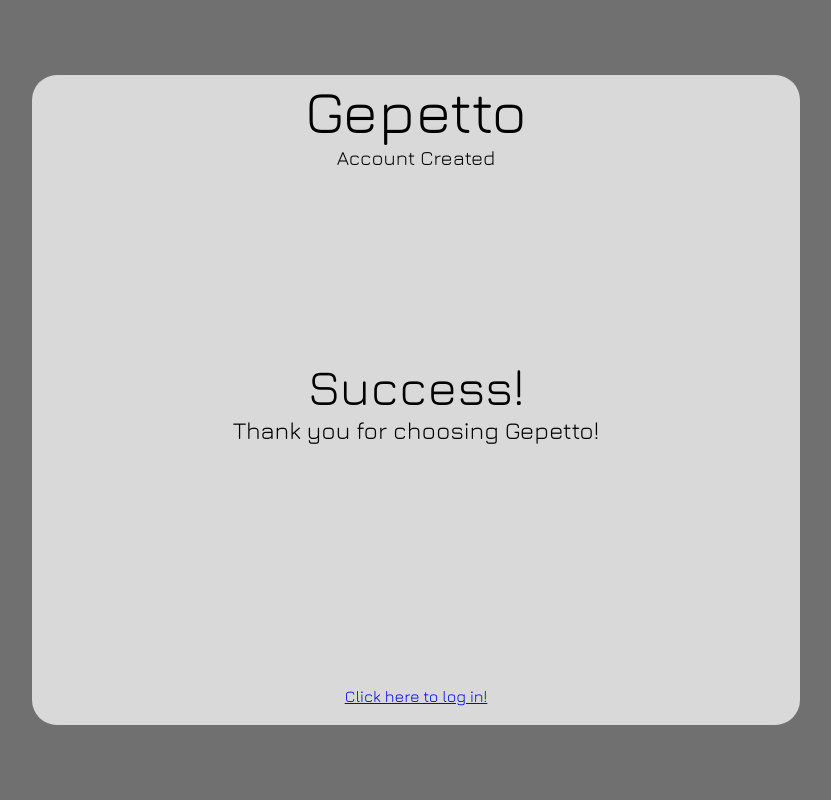
After one commit to kabanos2137/Gepetto, a Django app: page /create-acc-success in a window 1280 px wide. The commit adds this page. Shown: the whole page, without its empty margins (224-1055 px from the left). Run offline with Django 5.2, Linux system fonts and the light colour scheme.

Commit message:
Add create account success page and update form handling

```diff
--- a/api/views.py
+++ b/api/views.py
@@ -49,6 +49,7 @@ def user(_request):
                 "found": False
             }, status=status.HTTP_400_BAD_REQUEST)
     elif _request.method == 'POST': # check if request method is POST
+        print(_request.data) # print request data for debugging
         _username = _request.data['username'] # get username from request
         _password = _request.data['password'] # get password from request
         _email = _request.data['email'] # get email from request
--- a/main/static/main/scripts/create-acc.js
+++ b/main/static/main/scripts/create-acc.js
@@ -5,8 +5,6 @@ let passwordSame = false; // Initialize variable to check if password and retype
 
 let loginDuplicate = false; // Initialize variable to check if username is already taken
 let emailDuplicate = false; // Initialize variable to check if email is already taken
-
-//#region Functions
 
 class createAccountForm {
     static interpolateColor(startColor, endColor, progress) { // Interpolate between two colors
@@ -60,11 +58,11 @@ class createAccountForm {
         if(value.length > 7 && hasAtLeastEightChars === false) { // Check if the password has at least 8 characters
             hasAtLeastEightChars = true; // Set the flag to true
             let svg = document.getElementById("create-acc-form-password-validation").children[0].children[0]; // Get the SVG element
-            displayCorrectAnimation(svg); // Display the correct animation
+            this.displayCorrectAnimation(svg); // Display the correct animation
         }else if(value.length < 8 && hasAtLeastEightChars){
             hasAtLeastEightChars = false; // Set the flag to false
             let svg = document.getElementById("create-acc-form-password-validation").children[0].children[0]; // Get the SVG element
-            displayWrongAnimation(svg); // Display the wrong animation
+            this.displayWrongAnimation(svg); // Display the wrong animation
         }
 
         if(hasBothCases(value) && hasLowerUpperCase === false){ // Check if the password has both lower and upper case letters
@@ -156,23 +154,56 @@ class createAccountForm {
             .catch(err => console.log(err));
     }
 
+    static createAccountEventListener(event) { // Add event listener to the create account button
+        event.preventDefault(); // Prevent default action
+        if(hasAtLeastEightChars && hasLowerUpperCase && hasSpecialCharsOrNumbers && passwordSame && !loginDuplicate && !emailDuplicate) { // Check if the data is valid
+            let form = new FormData(document.forms["create-acc-form"]); // Get the form data
+
+            let username = form.get("username"); // Get the username
+            let password = form.get("password"); // Get the password
+            let email = form.get("email"); // Get the email
+
+            if (username === "" || password === "" || email === "") { // Check if the data is valid
+                return;
+            }
+
+            fetch("/api/user", { // Send the data to the server
+                method: "POST",
+                headers: {
+                    "Content-Type": "application/json" // Set content type to JSON
+                },
+                body: JSON.stringify({
+                    username: username,
+                    password: password,
+                    email: email
+                })
+            })
+                .then(res => res.json())
+                .then(() => {
+                    swup.navigate('/create-acc-success'); // Navigate to the success page
+                });
+        }
+    }
+
     static addEventListeners() {
         document.getElementById("create-acc-form-username").addEventListener("input", (event) => { // Add event listener to the username input field)
-            this.loginEventListener(event);
+            this.loginEventListener(event); // Add event listener to the username input field
         });
 
         document.getElementById("create-acc-form-email").addEventListener("input", (event) => { // Add event listener to the username input field)
-            this.emailEventListener(event);
+            this.emailEventListener(event); // Add event listener to the email input field
         });
 
         document.getElementById("create-acc-form-password").addEventListener("input", (event) => { // Add event listener to the password input field
-            this.passwordEventListener(event);
+            this.passwordEventListener(event); // Add event listener to the password input field
         });
 
         document.getElementById("create-acc-form-retype-password").addEventListener("input", (event) => { // Add event listener to the retype password input field
-            this.retypePasswordEventListener(event);
+            this.retypePasswordEventListener(event); // Add event listener to the retype password input field
+        });
+
+        document.getElementById("create-acc-form-button-create-account").addEventListener("click", (event) => {
+           this.createAccountEventListener(event); // Add event listener to the create account button
         });
     }
 }
-
-//#endregion
--- a/main/static/main/scripts/swup.js
+++ b/main/static/main/scripts/swup.js
@@ -25,6 +25,7 @@ swup.hooks.on('content:replace', () => {
 
 const addEventListeners = (url) => {
     if(url === "/create-acc"){
-        createAccountForm.addEventListeners()
+        document.getElementById("create-acc-form").reset();
+        createAccountForm.addEventListeners();
     }
 }
--- /dev/null
+++ b/main/static/main/style/create-acc-success.css
@@ -0,0 +1,70 @@
+#create-acc-success-container {
+    width: 60%;
+    min-width: 360px;
+
+    max-height: 650px;
+    min-height: 550px;
+    aspect-ratio: 1/1;
+
+    background-color: var(--container);
+
+    border-radius: 25px;
+
+    display: flex;
+    align-items: center;
+    justify-content: space-between;
+    flex-direction: column;
+}
+
+#create-acc-success-title {
+    height: 100px;
+    display: flex;
+    align-items: center;
+    justify-content: start;
+    flex-direction: column;
+
+    & > h1 {
+        margin: 0;
+        font-size: 60px;
+        font-weight: 400;
+    }
+
+    & > h2 {
+        margin: 0;
+        font-size: 20px;
+        font-weight: 400;
+    }
+}
+
+#create-acc-success-content {
+    display: flex;
+    align-items: center;
+    justify-content: space-between;
+    flex-direction: column;
+
+    & > h1, & > h2 {
+        font-weight: 400;
+        margin: 0;
+    }
+
+    & > h1 {
+        font-size: 50px;
+    }
+}
+
+#create-acc-success-eq {
+    text-decoration: underline;
+    height: 60px;
+
+    display: flex;
+    align-items: center;
+    justify-content: end;
+    flex-direction: column;
+
+    padding: 20px;
+    & > a:visited {
+        outline: none;
+        text-decoration: none;
+        color: inherit;
+    }
+}
--- a/main/static/main/style/create-acc.css
+++ b/main/static/main/style/create-acc.css
@@ -101,6 +101,8 @@
 }
 
 .create-acc-form-button {
+    font-family: "Jura", sans-serif;
+
     display: block;
 
     width: 175px;
--- a/main/static/main/style/index.css
+++ b/main/static/main/style/index.css
@@ -66,6 +66,8 @@
 }
 
 .log-in-form-button {
+    font-family: "Jura", sans-serif;
+
     display: block;
 
     width: 175px;
--- /dev/null
+++ b/main/templates/main/create-acc-success.html
@@ -0,0 +1,31 @@
+<!DOCTYPE html>
+<html lang="pl">
+    <head>
+        <meta charset="UTF-8">
+        <meta name="viewport" content="width=device-width, initial-scale=1.0">
+        <title>Gepetto</title>
+
+        {% load static %}
+        <link rel="stylesheet" href="{% static 'main/style/style.css' %}">
+        <script defer src="{% static 'main/scripts/swup.umd.js' %}"></script>
+        <script defer src="{% static 'main/scripts/swup.js' %}"></script>
+        <script defer src="{% static 'main/scripts/utils.js' %}"></script>
+        <script defer src="{% static 'main/scripts/create-acc.js' %}"></script>
+    </head>
+    <body>
+        <main id="swup" class="transition-fade">
+            <div id="create-acc-success-container">
+                <div id="create-acc-success-title">
+                    <h1>Gepetto</h1>
+                    <h2>Account Created</h2>
+                </div>
+                <div id="create-acc-success-content">
+                    <h1>Success!</h1>
+                    <h2>Thank you for choosing Gepetto!</h2>
+                </div>
+                <div id="create-acc-success-eq"><a href="/">Click here to log in!</a></div>
+            </div>
+            <link rel="stylesheet" href="{% static 'main/style/create-acc-success.css' %}">
+        </main>
+    </body>
+</html>
--- a/main/templates/main/create-acc.html
+++ b/main/templates/main/create-acc.html
@@ -19,8 +19,7 @@
                     <h1>Gepetto</h1>
                     <h2>Create Account</h2>
                 </div>
-                <form action="./api/user" method="POST" id="create-acc-form">
-                    {% csrf_token %} <!-- CSRF token for security -->
+                <form id="create-acc-form">
                     <p id="create-acc-form-err-message" class="hidden"></p>
                     <input type="text" class="create-acc-form-field" name="username" placeholder="login" id="create-acc-form-username">
                     <input type="password" class="create-acc-form-field" name="password" placeholder="password" id="create-acc-form-password">
--- a/main/urls.py
+++ b/main/urls.py
@@ -1,7 +1,8 @@
 from django.urls import path
-from .views import index, create_acc
+from .views import index, create_acc, create_acc_success
 
 urlpatterns = [
     path('', index, name='index'),
     path('create-acc', create_acc, name='create-acc'),
+    path('create-acc-success', create_acc_success, name='create-acc-success'),
 ]
--- a/main/views.py
+++ b/main/views.py
@@ -6,3 +6,6 @@ def index(request):
 
 def create_acc(request):
     return render(request, "main/create-acc.html")
+
+def create_acc_success(request):
+    return render(request, "main/create-acc-success.html")
```
